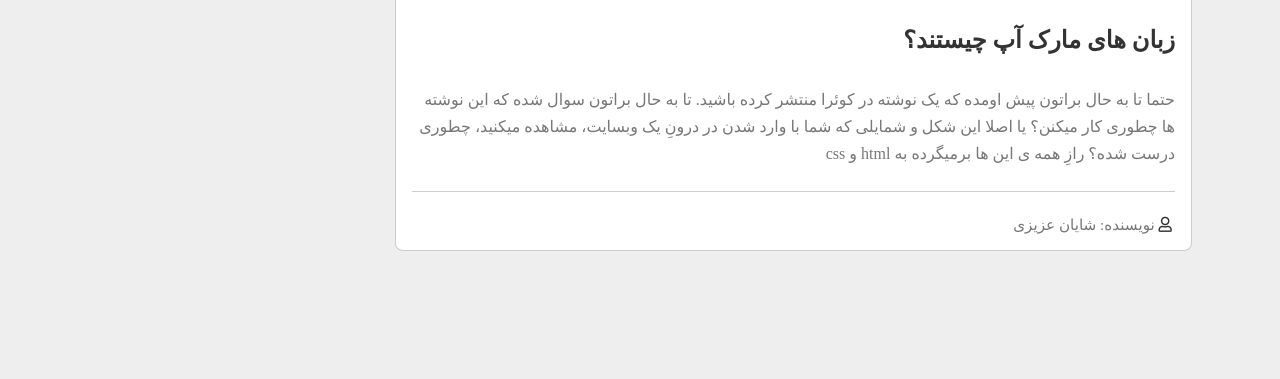
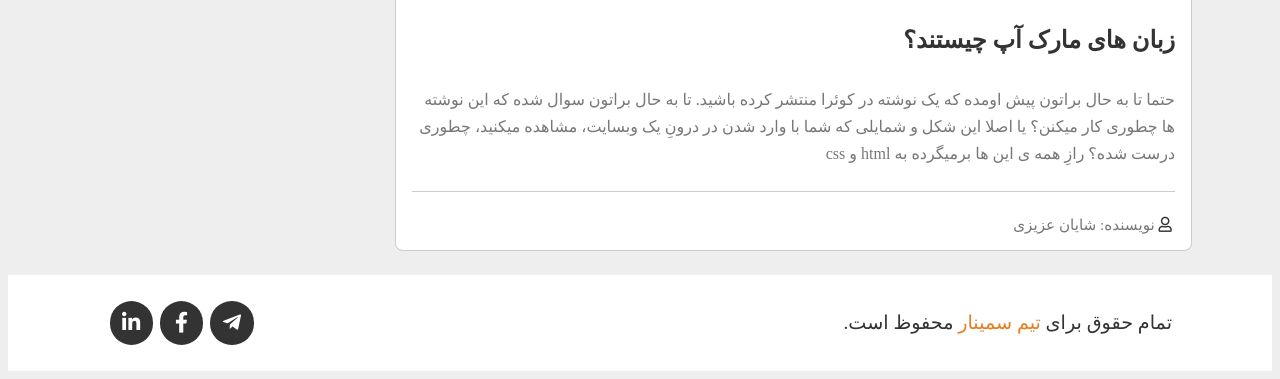
Before and after one commit to seminar36/seminar36.github.io, a plain HTML site: page index.html in a window 1280 px wide. Shown: the part 1179-1558 px from the top of the page. Before the commit the page ends 1462 px from the top, so only its background shows below. Drawn offline with Linux system fonts and the light colour scheme; a small style sheet from the web is missing.

Commit message:
Add footer section

```diff
--- a/Styles/style.css
+++ b/Styles/style.css
@@ -335,3 +335,43 @@ body {
     background:var(--black);
     color:#fff;
 }
+
+
+.footer{
+    display: flex;
+    align-items: center;
+    justify-content: space-between;
+    background-color: white;
+    padding: 10px 100px;
+}
+
+.footer .credit{
+    text-transform: capitalize;
+    font-size: 1.2rem;
+    color:var(--black);
+    padding: 1rem 0;
+}
+
+.footer .credit span{
+    color:var(--orange);
+}
+
+.footer .follow{
+    padding: 1rem 0;
+}
+
+.footer .follow a{
+    height:2.7rem;
+    line-height:2.7rem;
+    width:2.7rem;
+    border-radius: 50%;
+    font-size: 1.3rem;
+    background:var(--black);
+    color:#fff;
+    margin:0 .1rem;
+    text-align: center;
+}
+
+.footer .follow a:hover{
+    background:var(--orange);
+}
--- a/index.html
+++ b/index.html
@@ -4,7 +4,7 @@
     <meta charset="UTF-8">
     <meta http-equiv="X-UA-Compatible" content="IE=edge">
     <meta name="viewport" content="width=device-width, initial-scale=1.0">
-    <title>وبلاگ علامه حلی یک تهران</title>
+    <title>وبسایت برگزاری سمینار 36</title>
     <!-- My css file link -->
     <link rel="stylesheet" href="Styles/style.css">
 
@@ -27,8 +27,8 @@
 <section class="banner" id="banner">
 
     <div class="content">
-        <h3>وبلاگ برنامه نویسیِ علامه حلی یک تهران</h3>
-        <p>توی این وبلاگ، قرار هستش که ما بیایم و به صورت روزانه، پست هایی در موردِ  برنامه نویسی و سوالاتی که توی کلاس مطرح میشه، بنویسیم!</p>
+        <h3>وبلاگ سی و ششمین سمینار علامه حلی یک</h3>
+        <p>توی این وبلاگ قرار هستش که ما بیایم و از همه چیز سمینار براتون تعریف کنیم و انواع و اقسام محتوا های در مورد سمینار رو توش ببینید.</p>
         <a href="#posts" class="btn">پست های ما</a>
     </div>
 
@@ -63,6 +63,18 @@
 
 </section>
 
+<section class="footer">
+    <div class="credit">تمام حقوق برای <span>تیم سمینار</span> محفوظ است.</div>
+
+    <div class="follow">
+        <a href="#" class = "fab fa-telegram-plane"></a>
+        <a href="#" class = "fab fa-facebook-f"></a>
+        <a href="#" class = "fab fa-linkedin-in"></a>
+
+    </div>
+
+</section>
+
 
 
 <script src="Scripts/script.js"> </script>
```
